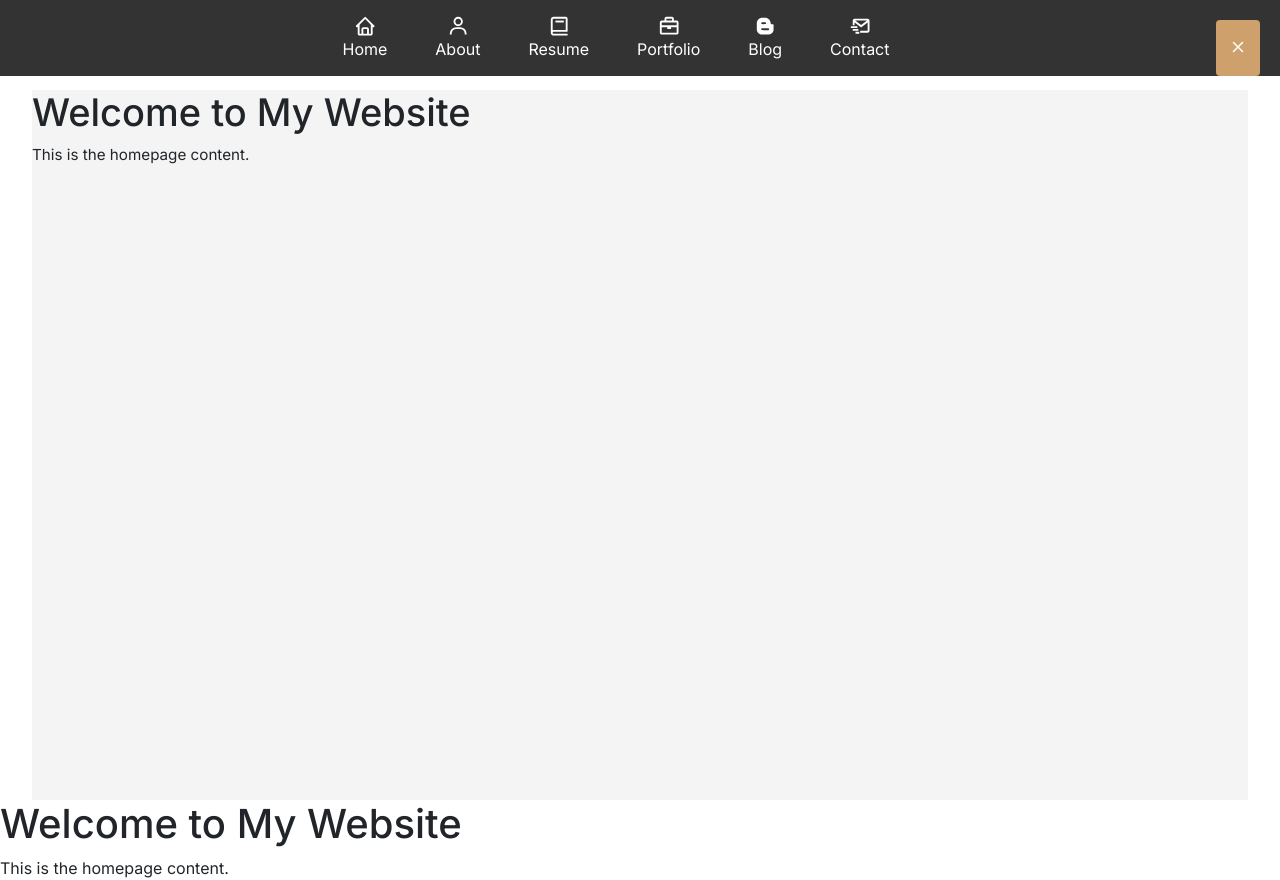
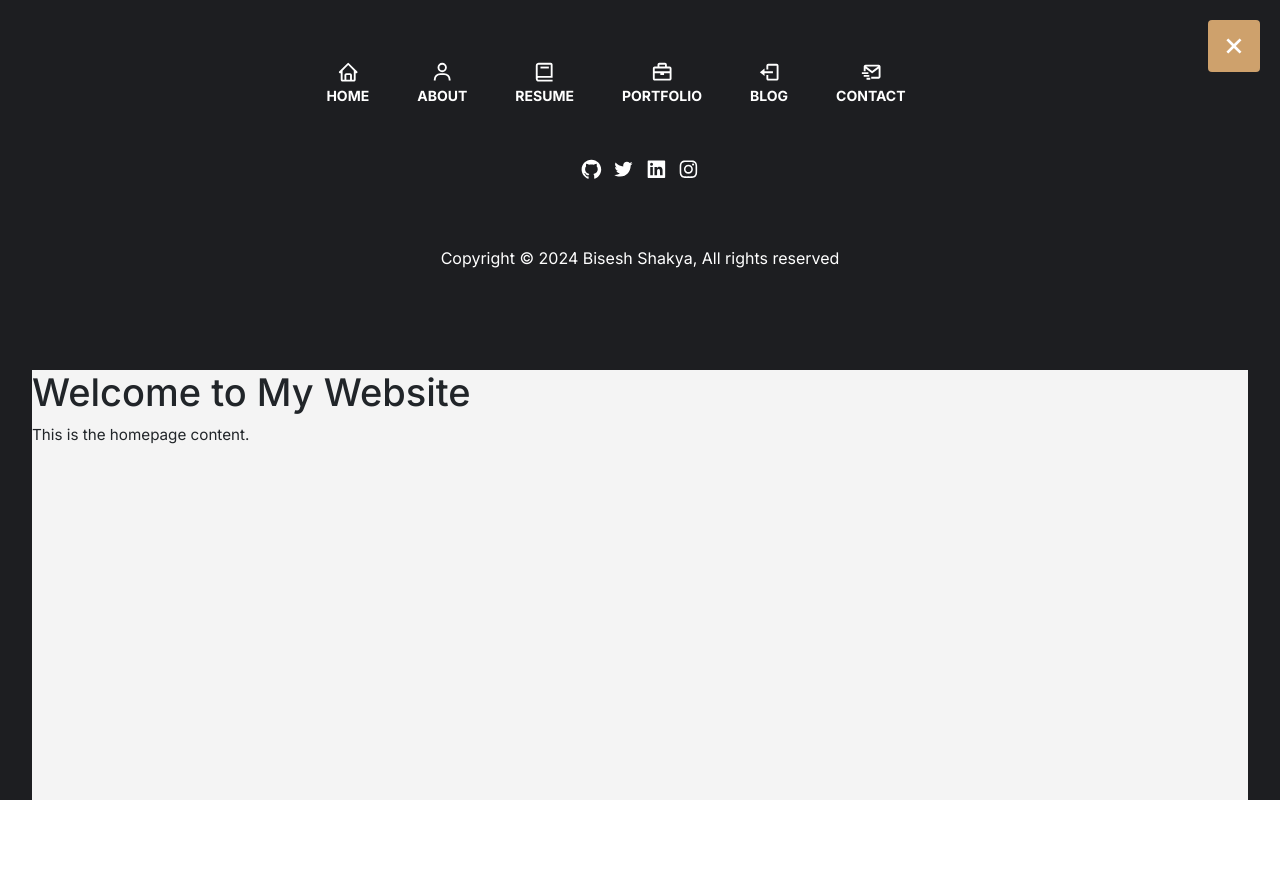
Before and after one commit to bisesh7/personal, a Next.js app: page / in a window 1280 px wide. Both pictures are taken after a click on the element 1238 px from the left and 48 px from the top of the page. After the commit the page ends 800 px from the top, so only its background shows below. Built offline with nearby package versions, Linux system fonts and the light colour scheme.

Commit message:
Fix background, add the navbar social

```diff
--- a/src/app/Components/Navbar.tsx
+++ b/src/app/Components/Navbar.tsx
@@ -1,4 +1,4 @@
-"use client";
+// components/Navbar.tsx
 
 import { useState } from "react";
 import styles from "../styles/Navbar.module.scss";
@@ -7,9 +7,17 @@ import {
   BiUser,
   BiBook,
   BiBriefcase,
-  BiLogoBlogger,
+  BiLogOut,
   BiMailSend,
+  BiMenu,
+  BiX,
 } from "react-icons/bi";
+import {
+  AiFillGithub,
+  AiFillLinkedin,
+  AiOutlineInstagram,
+  AiOutlineTwitter,
+} from "react-icons/ai";
 
 const Navbar: React.FC = () => {
   const [isOpen, setIsOpen] = useState(false);
@@ -21,49 +29,87 @@ const Navbar: React.FC = () => {
   return (
     <div className={`${styles.container} ${isOpen ? styles.open : ""}`}>
       <div
-        className={`${styles.hamburger} ${isOpen ? styles.open : ""}`}
+        className={`${styles.hamburger} ${
+          isOpen ? styles.open : ""
+        } text-white`}
         onClick={toggleNavbar}
       >
-        <i className={`bi ${isOpen ? "bi-x" : "bi-list"}`}></i>
+        {isOpen ? (
+          <BiX className="bi" size="2em" />
+        ) : (
+          <BiMenu className="bi" size="2em" />
+        )}
       </div>
-      <nav className={`${styles.navbar} ${isOpen ? styles.open : ""}`}>
+      <div className={`${styles.navbarContainer} ${isOpen ? styles.open : ""}`}>
+        <nav className={styles.navbar}>
           <a href="#" className="me-5">
             <div className="d-flex justify-content-center">
               <BiHome className="navbar-icon" size={"1.4em"} />
             </div>
-          Home
+            <strong>
+              <small>HOME</small>
+            </strong>
           </a>
           <a href="#" className="me-5">
             <div className="d-flex justify-content-center">
               <BiUser className="navbar-icon" size={"1.4em"} />
             </div>
-          About
+            <strong>
+              <small>ABOUT</small>
+            </strong>
           </a>
           <a href="#" className="me-5">
             <div className="d-flex justify-content-center">
               <BiBook className="navbar-icon" size={"1.4em"} />
             </div>
-          Resume
+            <strong>
+              <small>RESUME</small>
+            </strong>
           </a>
           <a href="#" className="me-5">
             <div className="d-flex justify-content-center">
               <BiBriefcase className="navbar-icon" size={"1.4em"} />
             </div>
-          Portfolio
+            <strong>
+              <small>PORTFOLIO</small>
+            </strong>
           </a>
           <a href="#" className="me-5">
             <div className="d-flex justify-content-center">
-            <BiLogoBlogger className="navbar-icon" size={"1.4em"} />
+              <BiLogOut className="navbar-icon" size={"1.4em"} />
             </div>
-          Blog
+            <strong>
+              <small>BLOG</small>
+            </strong>
           </a>
           <a href="#" className="me-5">
             <div className="d-flex justify-content-center">
               <BiMailSend className="navbar-icon" size={"1.4em"} />
             </div>
-          Contact
+            <strong>
+              <small>CONTACT</small>
+            </strong>
           </a>
         </nav>
+        <div className={`${styles.socialIcons} ${isOpen ? styles.open : ""}`}>
+          <a href="#">
+            <AiFillGithub className="social-icon" size={"1.4em"} />
+          </a>
+          <a href="#">
+            <AiOutlineTwitter className="social-icon" size={"1.4em"} />
+          </a>
+          <a href="#">
+            <AiFillLinkedin className="social-icon" size={"1.4em"} />
+          </a>
+          <a href="#">
+            <AiOutlineInstagram className="social-icon" size={"1.4em"} />
+          </a>
+        </div>
+        <div className={styles.copyright}>
+          Copyright &#169; 2024 Bisesh Shakya, All rights reserved
+        </div>
+      </div>
+
       <div className={`${styles.content} ${isOpen ? styles.shrink : ""}`}>
         <h1>Welcome to My Website</h1>
         <p>This is the homepage content.</p>
--- a/src/app/page.tsx
+++ b/src/app/page.tsx
@@ -6,8 +6,6 @@ const Home: React.FC = () => {
   return (
     <div>
       <Navbar />
-      <h1>Welcome to My Website</h1>
-      <p>This is the homepage content.</p>
     </div>
   );
 };
--- a/src/app/styles/Navbar.module.scss
+++ b/src/app/styles/Navbar.module.scss
@@ -3,6 +3,7 @@
   width: 100%;
   height: 100vh;
   overflow: hidden;
+  background-color: #1d1e21;
 
   .hamburger {
     cursor: pointer;
@@ -25,18 +26,16 @@
     }
   }
 
-  .navbar {
+  .navbarContainer {
     position: absolute;
-    top: 50%;
+    top: 80%;
     left: 0;
+    height: 300px;
     transform: translateY(-50%);
     width: 100%;
-    background-color: #333;
+    background-color: #1d1e21;
     color: white;
-    display: flex;
-    justify-content: center;
     transition: top 0.3s ease, transform 0.3s ease;
-    padding: 15px 0;
 
     a {
       color: white;
@@ -46,6 +45,29 @@
       &:hover {
         color: #ddd;
       }
+    }
+    .navbar {
+      display: flex;
+      justify-content: center;
+      padding: 15px 0;
+      margin-top: 46px;
+    }
+
+    .socialIcons {
+      position: absolute;
+      bottom: 40%;
+      left: 50%;
+      transform: translateX(-50%);
+      display: flex;
+      gap: 10px;
+    }
+
+    .copyright {
+      position: absolute;
+      bottom: 10%;
+      left: 50%;
+      transform: translateX(-50%);
+      gap: 10px;
     }
   }
 
@@ -65,14 +87,14 @@
   }
 
   &.open {
-    .navbar {
+    .navbarContainer {
       top: 0;
       transform: translateY(0);
     }
 
     .content {
       transform: scale(0.95);
-      top: 70px;
+      top: 350px;
     }
   }
 }
```
Lines whose indentation alone changed are shown as unchanged.
